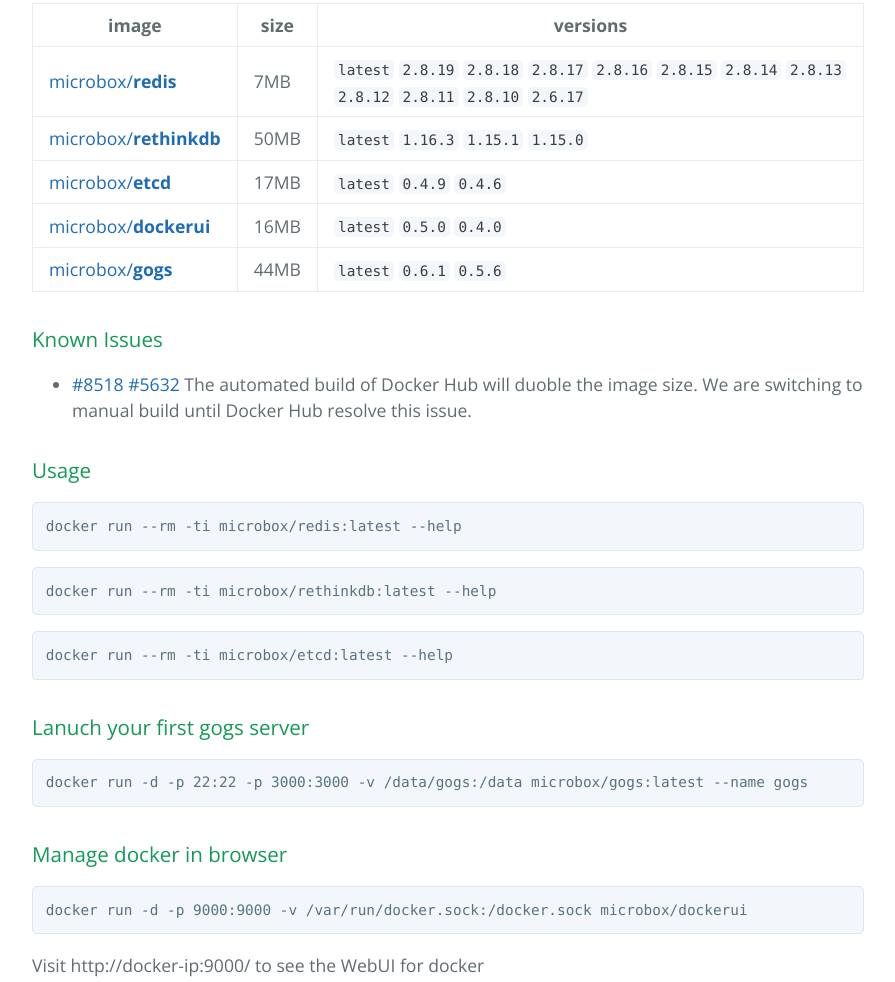
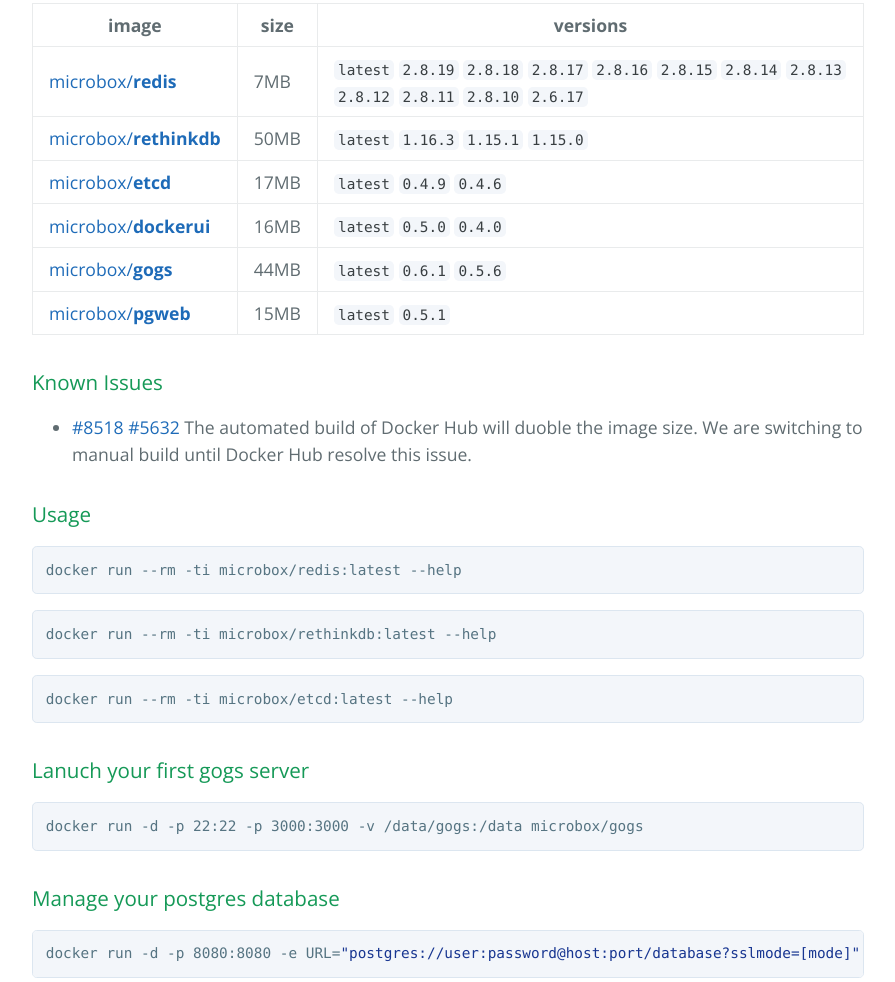
Before and after one commit to microbox/microbox.github.io, a plain HTML site: page index.html in a window 1280 px wide. Shown: the part 547-1529 px from the top of the page, without its empty margins (192-1087 px from the left). Drawn offline with nearby package versions, Linux system fonts and the light colour scheme.

Commit message:
Replace master branch with page content via GitHub

```diff
--- a/index.html
+++ b/index.html
@@ -71,6 +71,13 @@
 <code>latest</code> <code>0.6.1</code> <code>0.5.6</code>
 </td>
 </tr>
+<tr>
+<td><a href="https://registry.hub.docker.com/u/microbox/pgweb/">microbox/<strong>pgweb</strong></a></td>
+<td>15MB</td>
+<td>
+<code>latest</code> <code>0.5.1</code>
+</td>
+</tr>
 </tbody>
 </table>
 
@@ -95,7 +102,12 @@ We are switching to manual build until Docker Hub resolve this issue.</li>
 <h3>
 <a id="lanuch-your-first-gogs-server" class="anchor" href="#lanuch-your-first-gogs-server" aria-hidden="true"><span class="octicon octicon-link"></span></a>Lanuch your first gogs server</h3>
 
-<div class="highlight highlight-bash"><pre>docker run -d -p 22:22 -p 3000:3000 -v /data/gogs:/data microbox/gogs:latest --name gogs</pre></div>
+<div class="highlight highlight-bash"><pre>docker run -d -p 22:22 -p 3000:3000 -v /data/gogs:/data microbox/gogs</pre></div>
+
+<h3>
+<a id="manage-your-postgres-database" class="anchor" href="#manage-your-postgres-database" aria-hidden="true"><span class="octicon octicon-link"></span></a>Manage your postgres database</h3>
+
+<div class="highlight highlight-bash"><pre>docker run -d -p 8080:8080 -e URL=<span class="pl-s"><span class="pl-pds">"</span>postgres://user:password@host:port/database?sslmode=[mode]<span class="pl-pds">"</span></span> microbox/pgweb</pre></div>
 
 <h3>
 <a id="manage-docker-in-browser" class="anchor" href="#manage-docker-in-browser" aria-hidden="true"><span class="octicon octicon-link"></span></a>Manage docker in browser</h3>
```
Also changed, not shown: params.json (+1 -1 lines).
